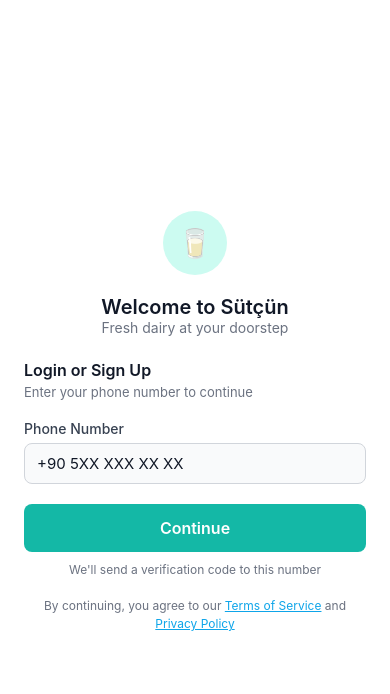
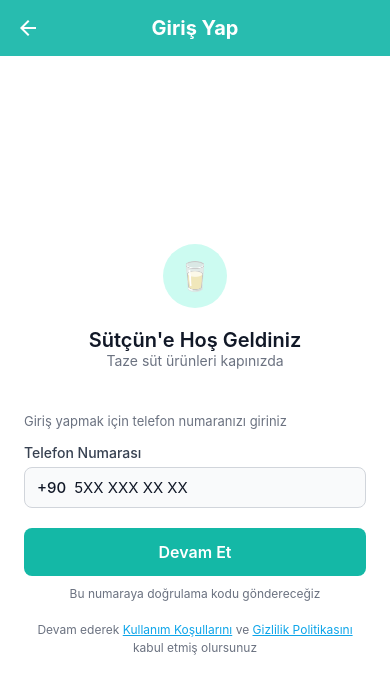
Before and after one commit to KotoJallow/sutcun-mobile, a React Native app: screen /login in a window 390 px wide. Shown: the top 694 px of the page. Built offline with nearby package versions, Linux system fonts and the light colour scheme.

Commit message:
Login ekranı düzenlendi

```diff
--- a/src/constants/strings.ts
+++ b/src/constants/strings.ts
@@ -4,6 +4,7 @@
   ordersTitle: 'Siparişlerim',
   accountTitle: 'Hesabım',
   addressManagement: 'Adres Yönetimi',
+  login: "Giriş Yap",
 
   // Button Texts
   addToCart: 'Sepete Ekle',
@@ -12,7 +13,7 @@
   cancel: 'İptal',
 
   // Messages
-  welcomeMessage: 'Hoş Geldiniz',
+  welcomeMessage: "Sütçün'e Hoş Geldiniz",
   emptyCart: 'Sepetiniz boş',
   orderSuccess: 'Siparişiniz başarıyla alındı',
 
@@ -23,4 +24,18 @@
   // Placeholders
   searchPlaceholder: 'Ürün ara...',
   emailPlaceholder: 'E-posta adresiniz',
+
+  // Additional Translations
+  freshDairy: "Taze süt ürünleri kapınızda",
+  //loginOrSignUp: "Giriş Yap veya Kayıt Ol",
+  enterPhone: "Giriş yapmak için telefon numaranızı giriniz",
+  phoneNumber: "Telefon Numarası",
+  continue: "Devam Et",
+  verificationNote: "Bu numaraya doğrulama kodu göndereceğiz",
+  termsText: "Devam ederek",
+  termsService: "Kullanım Koşullarını",
+  and: "ve",
+  privacyPolicy: "Gizlilik Politikasını",
+  acceptTerms: "kabul etmiş olursunuz",
+  enterValidPhone: "Lütfen geçerli bir telefon numarası girin"
 };
--- a/src/screens/LoginScreen.tsx
+++ b/src/screens/LoginScreen.tsx
@@ -7,13 +7,37 @@
   StyleSheet,
   KeyboardAvoidingView,
   Platform,
+  Linking,
 } from "react-native";
 import colors from "../constants/colors";
+import CustomToolbar from "../components/CustomToolbar";
+import Strings from '../constants/strings';
 
 const LoginScreen = ({ navigation }: any) => {
   const [phone, setPhone] = useState("");
 
+  // Phone input handler to remove +90 if user tries to enter it
+  const handlePhoneChange = (text: string) => {
+    // Remove any non-numeric characters
+    const numericOnly = text.replace(/[^0-9]/g, '');
+    setPhone(numericOnly);
+  };
+
+  const handleTermsPress = () => {
+    Linking.openURL('https://www.google.com'); // Terms of service URL'ini buraya ekleyin
+  };
+
+  const handlePrivacyPress = () => {
+    Linking.openURL('https://www.google.com'); // Privacy policy URL'ini buraya ekleyin
+  };
+
   return (
+    <View style={{ flex: 1, backgroundColor: colors.white }}>
+      <CustomToolbar
+        title={Strings.login}
+        showBack={true}
+        onBackPress={() => navigation.goBack()}
+      />
       <KeyboardAvoidingView
         behavior={Platform.OS === "ios" ? "padding" : undefined}
         style={styles.container}
@@ -26,25 +50,28 @@
         </View>
 
         {/* Welcome */}
-      <Text style={styles.title}>Welcome to Sütçün</Text>
-      <Text style={styles.subtitle}>Fresh dairy at your doorstep</Text>
+        <Text style={styles.title}>{Strings.welcomeMessage}</Text>
+        <Text style={styles.subtitle}>{Strings.freshDairy}</Text>
 
         {/* Auth Header */}
-      <Text style={styles.sectionTitle}>Login or Sign Up</Text>
         <Text style={styles.sectionSubtitle}>
-        Enter your phone number to continue
+          {Strings.enterPhone}
         </Text>
 
         {/* Phone Input */}
-      <Text style={styles.label}>Phone Number</Text>
+        <Text style={styles.label}>{Strings.phoneNumber}</Text>
         <View style={styles.inputWrapper}>
+          <View style={styles.phoneInputContainer}>
+            <Text style={styles.prefixText}>+90</Text>
             <TextInput
-          style={styles.input}
-          placeholder="+90 5XX XXX XX XX"
+              style={styles.phoneInput}
+              placeholder="5XX XXX XX XX"
               keyboardType="phone-pad"
               value={phone}
-          onChangeText={setPhone}
+              onChangeText={handlePhoneChange}
+              maxLength={10}
             />
+          </View>
         </View>
 
         {/* Continue Button */}
@@ -52,27 +79,34 @@
           style={styles.button}
           onPress={() => {
             if (phone.trim()) {
-            navigation.navigate("OTP", { phone });
+              // phone numarasının başına +90 ekleyerek gönder
+              const fullPhoneNumber = `+90${phone}`;
+              navigation.navigate("OTP", { phone: fullPhoneNumber });
             } else {
-            alert("Please enter a valid phone number");
+              alert(Strings.enterValidPhone);
             }
           }}
         >
-        <Text style={styles.buttonText}>Continue</Text>
+          <Text style={styles.buttonText}>{Strings.continue}</Text>
         </TouchableOpacity>
 
         {/* Info Note */}
         <Text style={styles.note}>
-        We'll send a verification code to this number
+          {Strings.verificationNote}
         </Text>
 
         {/* Terms */}
         <Text style={styles.terms}>
-        By continuing, you agree to our{" "}
-        <Text style={styles.link}>Terms of Service</Text> and{" "}
-        <Text style={styles.link}>Privacy Policy</Text>
+          {Strings.termsText}{" "}
+          <Text style={styles.link} onPress={handleTermsPress}>
+            {Strings.termsService}
+          </Text> {Strings.and}{" "}
+          <Text style={styles.link} onPress={handlePrivacyPress}>
+            {Strings.privacyPolicy}
+          </Text> {Strings.acceptTerms}
         </Text>
       </KeyboardAvoidingView>
+    </View>
   );
 };
 
@@ -121,7 +155,8 @@
   sectionSubtitle: {
     fontSize: 13,
     color: "#6b7280",
-    marginBottom: 20,
+    marginTop: 20,
+    marginBottom: 15,
   },
   label: {
     fontSize: 14,
@@ -138,9 +173,20 @@
     paddingVertical: 10,
     marginBottom: 20,
   },
-  input: {
+  phoneInputContainer: {
+    flexDirection: 'row',
+    alignItems: 'center',
+  },
+  prefixText: {
     fontSize: 15,
-    color: "#111827",
+    color: '#111827',
+    marginRight: 8,
+    fontWeight: '500',
+  },
+  phoneInput: {
+    flex: 1,
+    fontSize: 15,
+    color: '#111827',
   },
   button: {
     backgroundColor: "#14b8a6",
```
Lines whose indentation alone changed are shown as unchanged.
